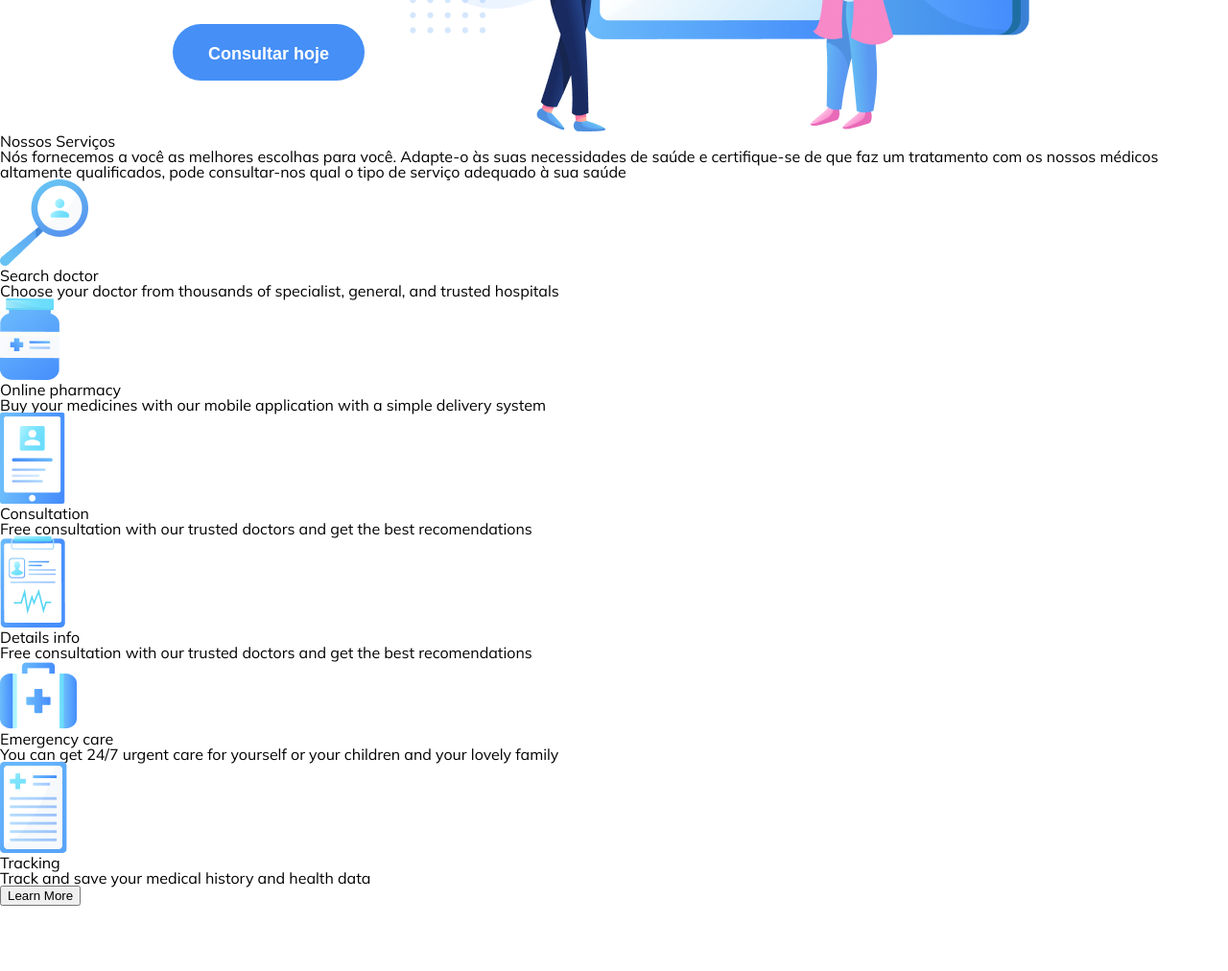
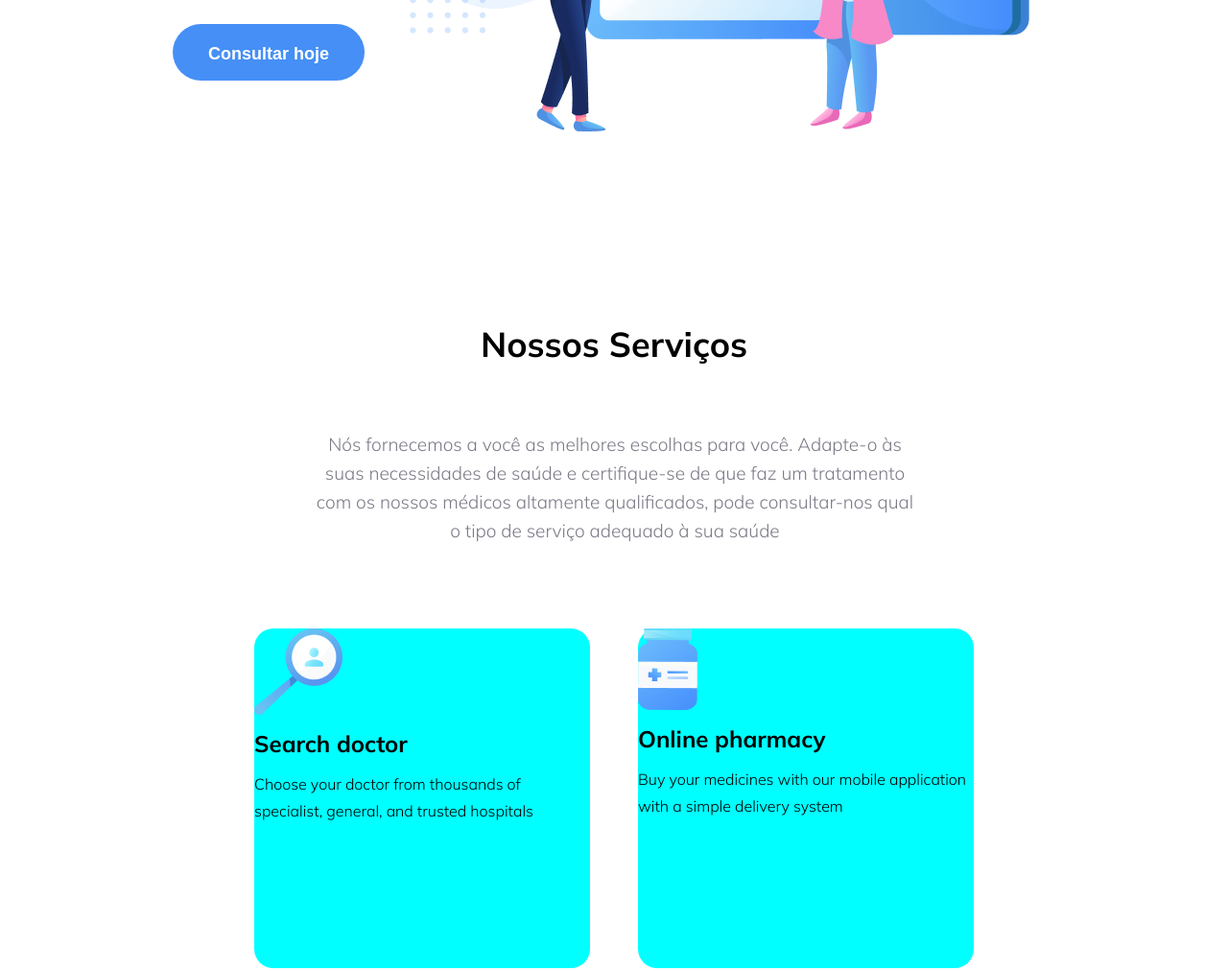
Before and after one commit to LuizLacerdaa/meu-site, a plain HTML site: page index.html in a window 1280 px wide. Shown: the part 620-1632 px from the top of the page at 96% size. Before the commit the page ends 1564 px from the top, so only its background shows below. Drawn offline with Linux system fonts and the light colour scheme.

Commit message:
ajustando meus serviços css

```diff
--- a/estilo.css
+++ b/estilo.css
@@ -135,3 +135,60 @@ body{
         cursor: pointer;
     }
 }
+
+.nossos-servicos{
+    align-items: center;
+    padding-top: 192px;
+}
+
+.titulo-servico{
+    font-size: 36px;
+    line-height: 56px;
+    font-weight: 700;
+    text-align: center;
+}
+
+.subtitulo-servico{
+    font-size: 19px;
+    font-weight: 300;
+    line-height: 30px;
+    color: #7D7987;
+    text-align: center;
+    padding-left: 325px;
+    padding-right: 323px;
+    margin-top: 61px;
+}
+
+.bloco-servico{
+    padding-top: 50px;
+    flex-wrap: wrap;
+    display: flex;
+    padding-left: 240px;
+    padding-right: 240px;
+    justify-content: space-around;
+
+}
+
+.nome-servico{
+    font-weight: 700;
+    font-size: 24px;
+    line-height: 56px;
+    color: #000000;
+}
+
+.descricao{
+    font-size: 16px;
+    font-weight: 300;
+    line-height: 28px;
+
+}
+
+.servicos{
+    width: 350px;
+    height: 354px;
+    background-color: aqua;
+    margin-top: 37px;
+    border-radius: 20px;
+    text-align: left;
+
+}
--- a/index.html
+++ b/index.html
@@ -41,8 +41,8 @@
             de saúde e certifique-se de que faz um tratamento com os nossos médicos altamente qualificados, pode
             consultar-nos qual o tipo de serviço adequado à sua saúde</p>
     </div>
-    <div class="servicos">
-        <div class="lupa">
+    <div class="bloco-servico">
+        <div class="servicos">
             <img class="imagens" src="imagem/lupa.png" alt="lupa">
             <h1 class="nome-servico">Search doctor</h1>
             <p class="descricao">Choose your doctor from thousands of specialist, general, and trusted hospitals</p>
@@ -51,7 +51,7 @@
         <div class="servicos">
             <img class="imagens" src="imagem/remedio.png" alt="remedio">
             <h1 class="nome-servico">Online pharmacy</h1>
-            <p class="descricao">Buy  your medicines with our mobile application with a simple delivery system</p>
+            <p class="descricao">Buy your medicines with our mobile application with a simple delivery system</p>
         </div>
 
         <div class="servicos">
```
